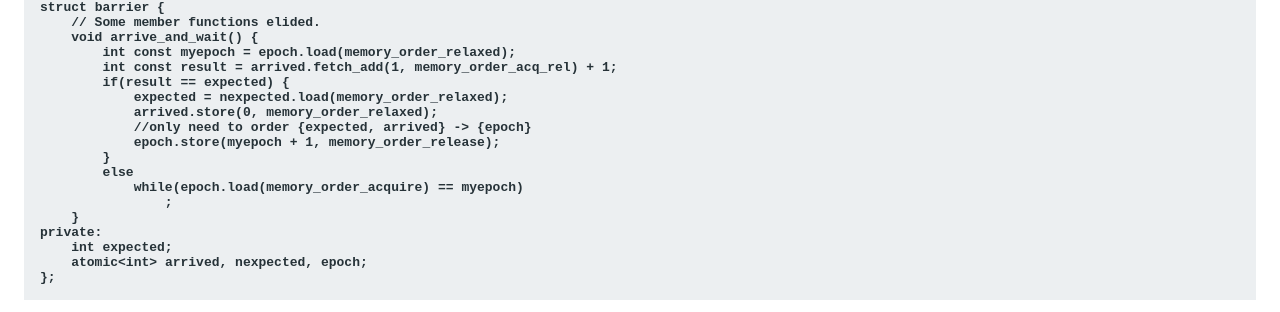
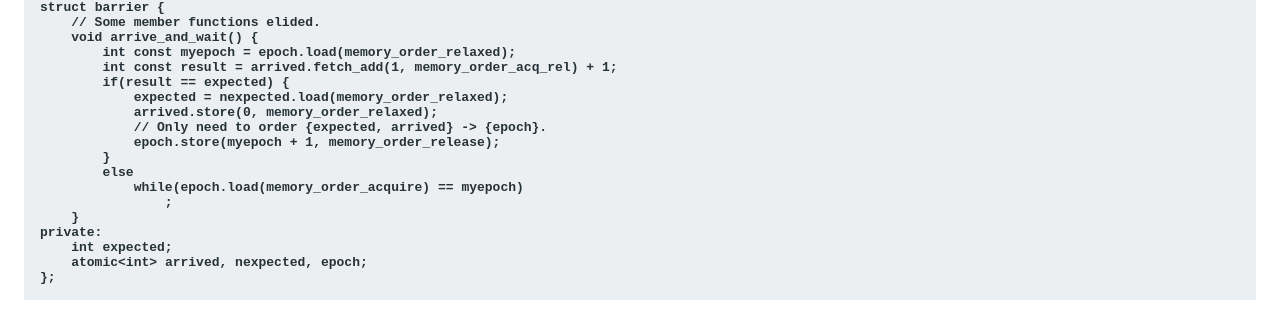
Before and after one commit to jfbastien/papers, a Sphinx documentation site: the page built from source/atomic_thread_fence.rst, in a window 1280 px wide. Shown: the part 754-1066 px from the top of the page. Built offline with Sphinx 7.4.7, drawn with Linux system fonts in a browser that asks for light colours.

Commit message:
Fix comment.

```diff
--- a/source/atomic_thread_fence.rst
+++ b/source/atomic_thread_fence.rst
@@ -49,7 +49,7 @@ surrounding objects.
           if(result == expected) {
               expected = nexpected.load(memory_order_relaxed);
               arrived.store(0, memory_order_relaxed);
-              //only need to order {expected, arrived} -> {epoch}
+              // Only need to order {expected, arrived} -> {epoch}.
               epoch.store(myepoch + 1, memory_order_release);
           }
           else
```
